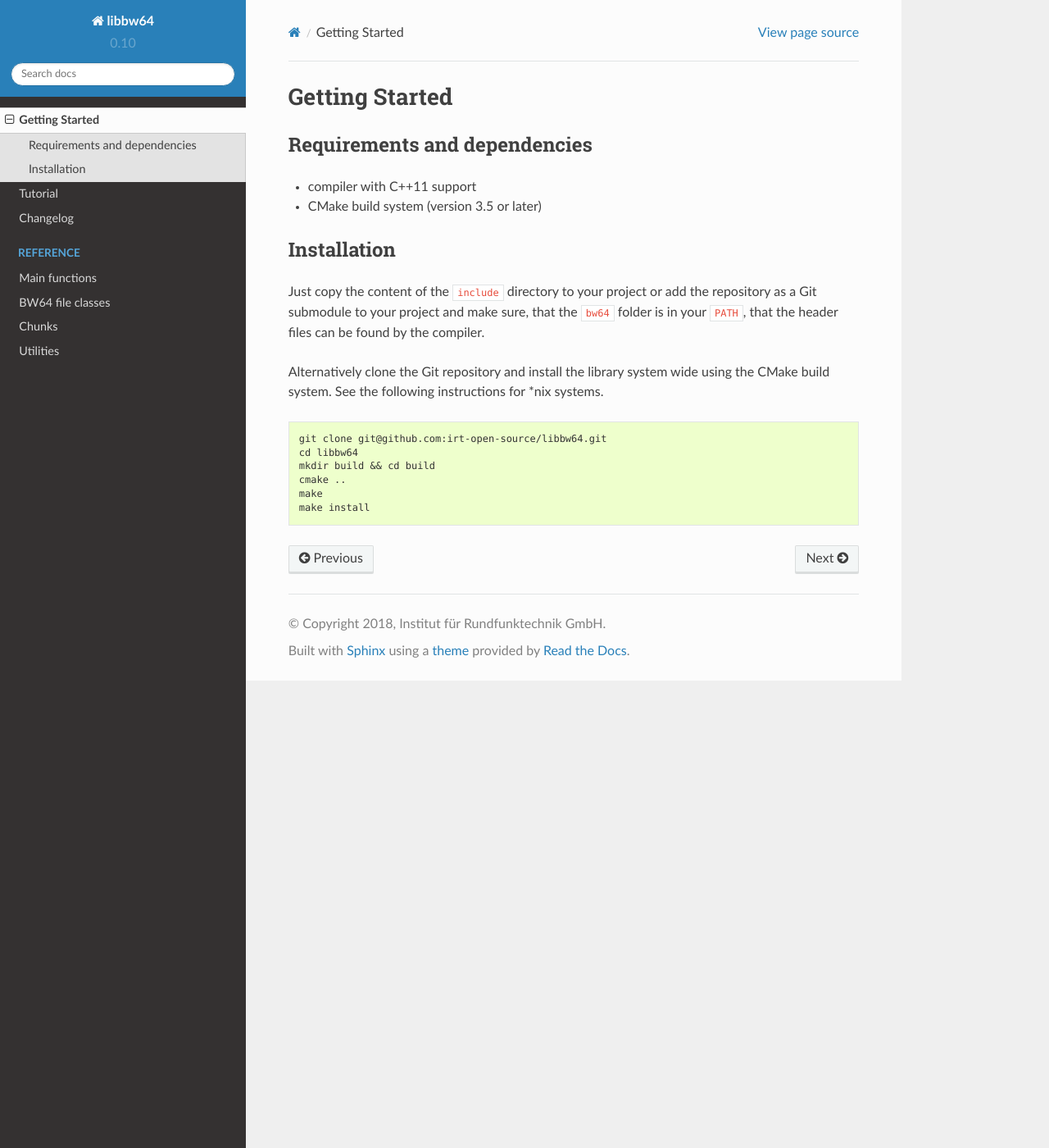
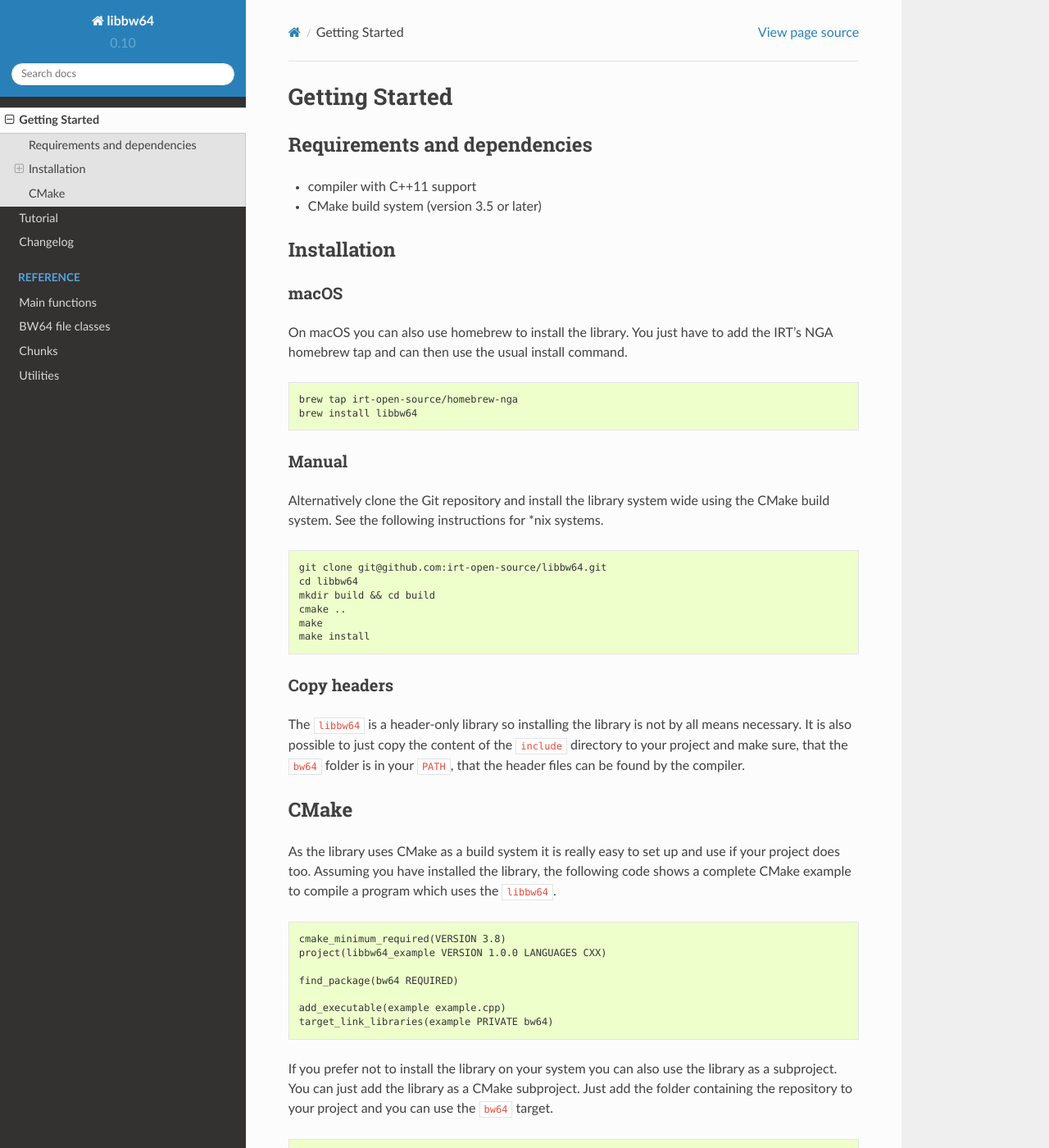
Before and after one commit to ebu/libbw64, a Sphinx documentation site: the page built from docs/getting_started.rst, in a window 1280 px wide and 1400 px high. Shown: the whole window at 82% size. Built offline with Sphinx 7.4.7 and the Read the Docs theme 2.0.0, drawn with Linux system fonts in a browser that asks for light colours; some of the changed text lies outside the part shown.

Commit message:
improve installation CMake usage explanations in README.md and doc

```diff
--- a/docs/getting_started.rst
+++ b/docs/getting_started.rst
@@ -12,9 +12,19 @@
 Installation
 ------------
 
-Just copy the content of the ``include`` directory to your project or add the
-repository as a Git submodule to your project and make sure, that the ``bw64``
-folder is in your ``PATH``, that the header files can be found by the compiler.
+macOS
+*****
+
+On macOS you can also use homebrew to install the library. You just have to
+add the IRT's NGA homebrew tap and can then use the usual install command.
+
+.. code:: console
+
+    brew tap irt-open-source/homebrew-nga
+    brew install libbw64
+
+Manual
+******
 
 Alternatively clone the Git repository and install the library system wide using
 the CMake build system. See the following instructions for \*nix systems.
@@ -27,3 +37,53 @@
   cmake ..
   make
   make install
+
+Copy headers
+************
+
+The ``libbw64`` is a header-only library so installing the library is not by all
+means necessary. It is also possible to just copy the content of the ``include``
+directory to your project and make sure, that the ``bw64`` folder is in your
+``PATH``, that the header files can be found by the compiler.
+
+CMake
+-----
+
+As the library uses CMake as a build system it is really easy to set up and
+use if your project does too. Assuming you have installed the library, the
+following code shows a complete CMake example to compile a program which
+uses the ``libbw64``.
+
+.. code:: console
+
+  cmake_minimum_required(VERSION 3.8)
+  project(libbw64_example VERSION 1.0.0 LANGUAGES CXX)
+
+  find_package(bw64 REQUIRED)
+
+  add_executable(example example.cpp)
+  target_link_libraries(example PRIVATE bw64)
+
+If you prefer not to install the library on your system you can also use the
+library as a subproject. You can just add the library as a CMake subproject.
+Just add the folder containing the repository to your project and you can use
+the ``bw64`` target.
+
+.. code:: console
+
+  cmake_minimum_required(VERSION 3.5)
+  project(libbw64_example VERSION 1.0.0 LANGUAGES CXX)
+
+  add_subdirectory(submodules/libbw64)
+
+  add_executable(example example.cpp)
+  target_link_libraries(example PRIVATE bw64)
+
+.. note::
+    If ``libbw64`` is used as a CMake subproject the default values of the options
+
+      * ``BW64_UNIT_TESTS``
+      * ``BW64_EXAMPLES``
+      * ``BW64_PACKAGE_AND_INSTALL``
+
+    are automatically set to ``FALSE``.
```
Also changed, not shown: README.md (+58 -6 lines), 1 other file.
